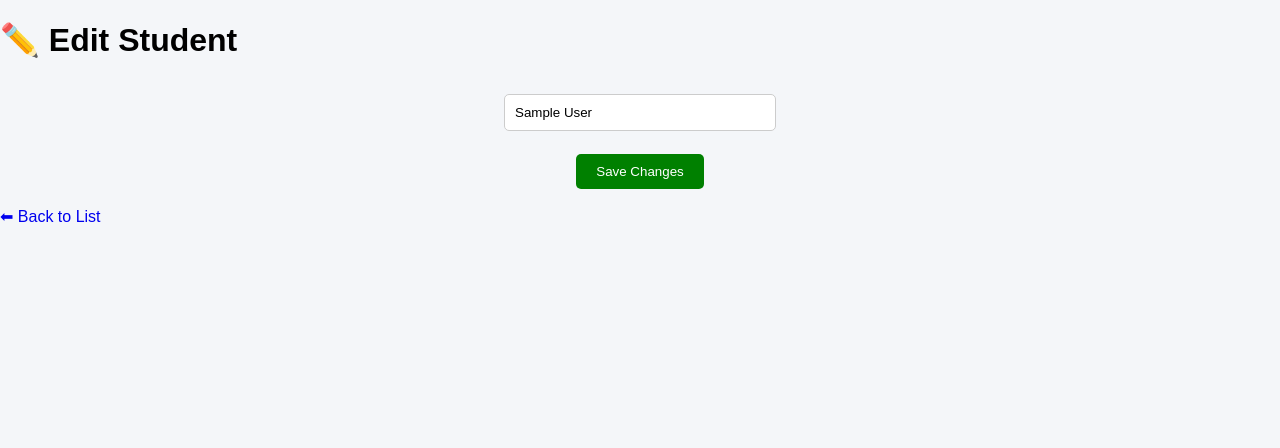
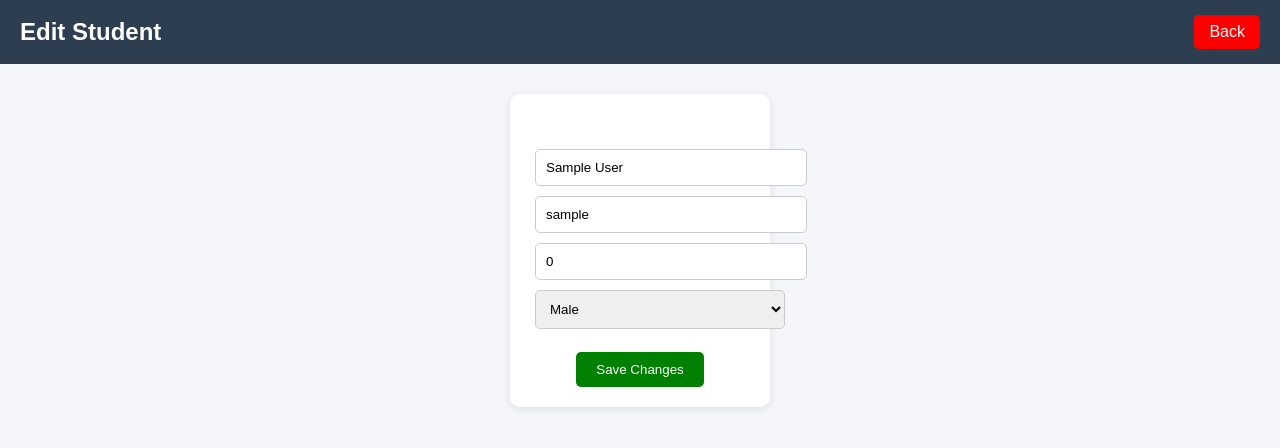
Before and after one commit to we32693269/school-saas, a Flask app: page /edit/1 in a window 1280 px wide. Shown: the top 448 px of the page. Run offline with Flask 3, Linux system fonts and the light colour scheme; the visitor is signed in with stand-in values (Sample User, id 1); data comes from the database, SQL or seed files in the repository.

Commit message:
Update edit.html

```diff
--- a/templates/edit.html
+++ b/templates/edit.html
@@ -6,7 +6,12 @@
 </head>
 <body>
 
-    <h1>✏️ Edit Student</h1>
+<div class="navbar">
+    <h2>Edit Student</h2>
+    <a href="/list">Back</a>
+</div>
+
+<div class="card" style="margin:30px auto;">
 
     <form method="POST">
 
@@ -14,8 +19,43 @@
             type="text"
             name="name"
             value="{{ student[1] }}"
+            placeholder="Student Name"
             required
         >
+
+        <br>
+
+        <input
+            type="text"
+            name="class"
+            value="{{ student[2] }}"
+            placeholder="Class"
+            required
+        >
+
+        <br>
+
+        <input
+            type="number"
+            name="age"
+            value="{{ student[3] }}"
+            placeholder="Age"
+            required
+        >
+
+        <br>
+
+        <select name="gender" required>
+            <option value="Male"
+                {% if student[4] == "Male" %}selected{% endif %}>
+                Male
+            </option>
+
+            <option value="Female"
+                {% if student[4] == "Female" %}selected{% endif %}>
+                Female
+            </option>
+        </select>
 
         <br><br>
 
@@ -25,9 +65,7 @@
 
     </form>
 
-    <br>
-
-    <a href="/list">⬅ Back to List</a>
+</div>
 
 </body>
 </html>
```
